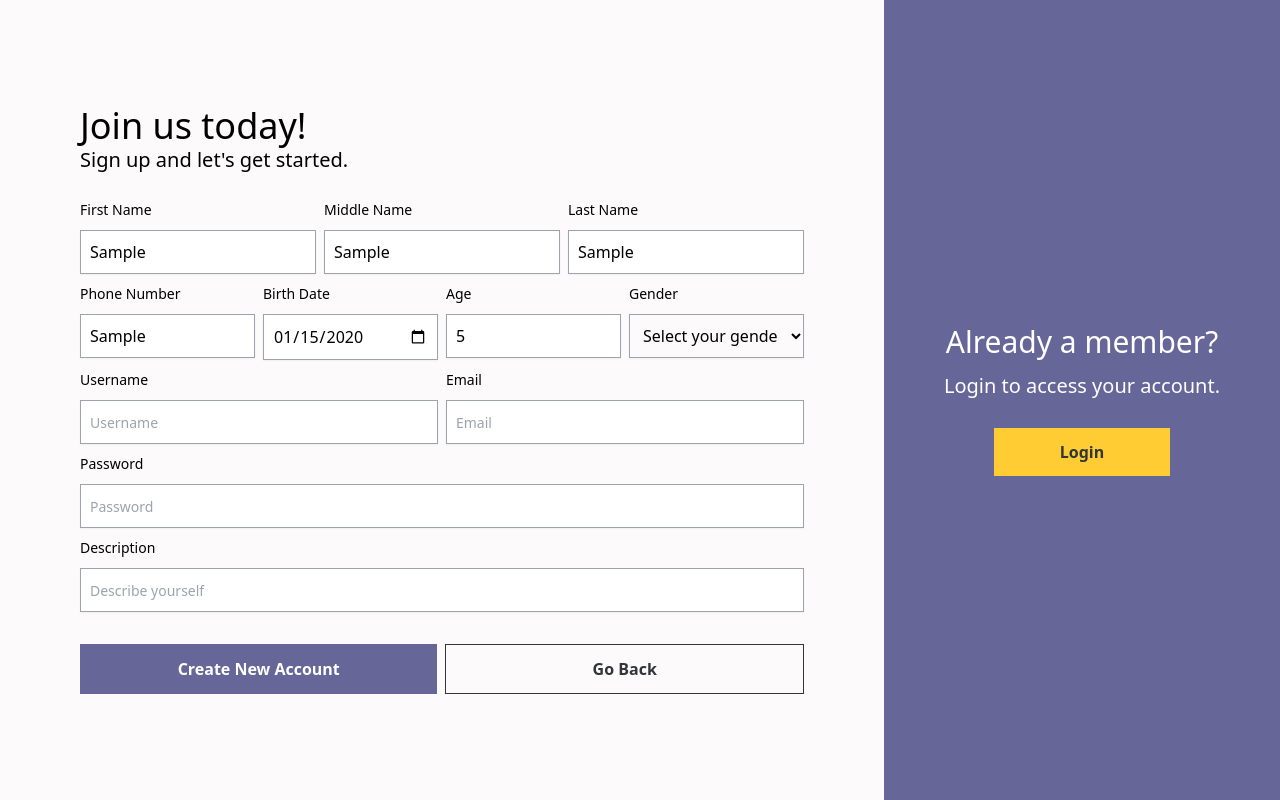
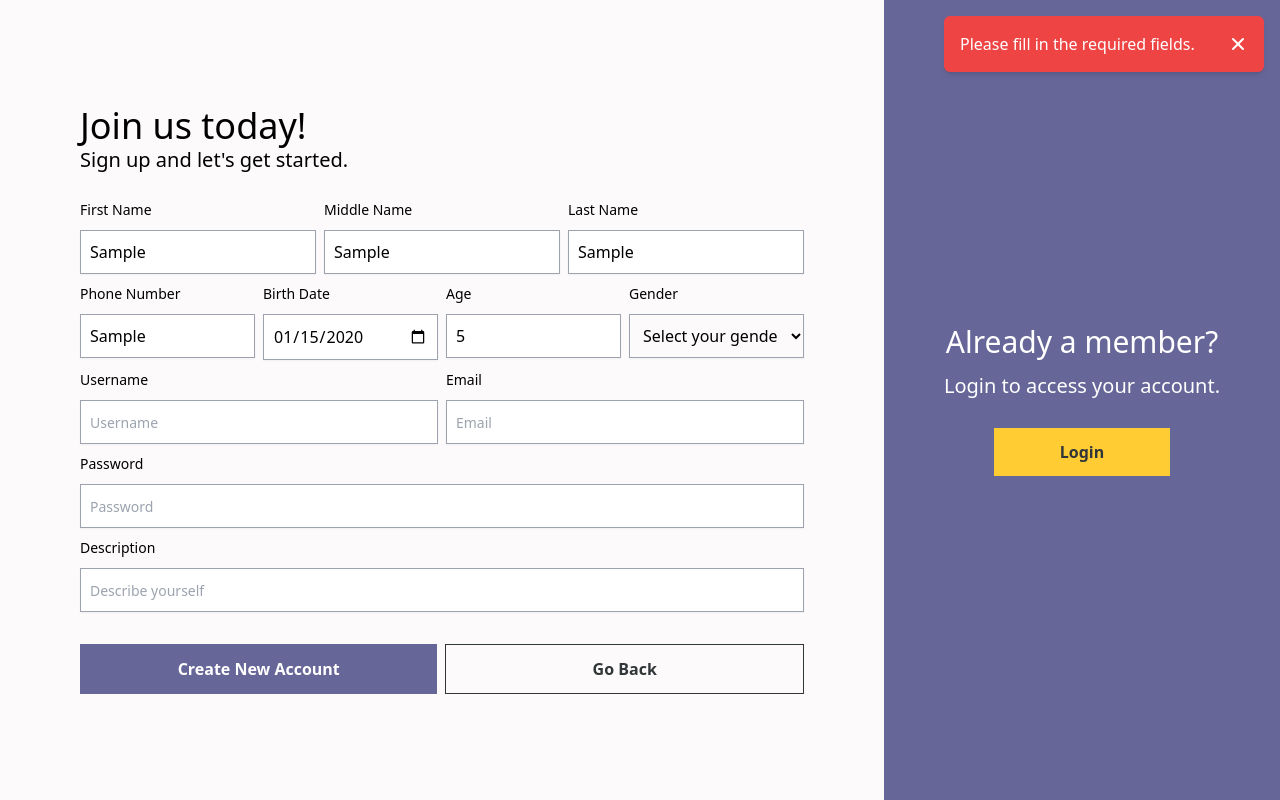
Before and after one commit to AeonFlux022/arthena-gallery, a React (Vite) app in the folder frontend/: page /signup in a window 1280 px wide. Both pictures are taken after typing "Sample", "Sample", "Sample", "Sample", "2020-01-15", "5" into the empty fields and a click on the button "Create New Account". Built offline with nearby package versions, Linux system fonts and the light colour scheme; no server answers.

Commit message:
added alert notifications

```diff
--- /dev/null
+++ b/frontend/src/components/AlertNotification.jsx
@@ -0,0 +1,56 @@
+import { useState, useEffect } from "react";
+
+function AlertNotification({ alert, closeAlert }) {
+  const [showAlert, setShowAlert] = useState(false);
+
+  useEffect(() => {
+    let timer;
+    if (alert) {
+      setShowAlert(true);
+      timer = setTimeout(() => {
+        setShowAlert(false);
+      }, 5000);
+    }
+
+    return () => clearTimeout(timer);
+  }, [alert]);
+
+  return (
+    showAlert &&
+    alert && (
+      <div
+        className={`fixed top-4 right-4 z-50 alert ${
+          alert.type === "success"
+            ? "bg-green-500 text-white"
+            : "bg-red-500 text-white"
+        } rounded-md p-4 w-80 shadow-md flex justify-between items-center`}
+        role="alert"
+      >
+        {alert.message}
+        <button
+          type="button"
+          className="btn-close text-white hover:text-gray-300"
+          onClick={() => {
+            setShowAlert(false);
+            closeAlert();
+          }}
+        >
+          <svg
+            xmlns="http://www.w3.org/2000/svg"
+            className="h-5 w-5"
+            viewBox="0 0 20 20"
+            fill="currentColor"
+          >
+            <path
+              fillRule="evenodd"
+              d="M4.293 4.293a1 1 0 011.414 0L10 8.586l4.293-4.293a1 1 0 111.414 1.414L11.414 10l4.293 4.293a1 1 0 01-1.414 1.414L10 11.414l-4.293 4.293a1 1 0 01-1.414-1.414L8.586 10 4.293 5.707a1 1 0 010-1.414z"
+              clipRule="evenodd"
+            />
+          </svg>
+        </button>
+      </div>
+    )
+  );
+}
+
+export default AlertNotification;
--- a/frontend/src/pages/SignupPage.jsx
+++ b/frontend/src/pages/SignupPage.jsx
@@ -3,6 +3,7 @@ import { Link, useNavigate } from "react-router-dom";
 // import api from "../../api.js";
 import axios from "axios";
 import "../index.css";
+import AlertNotification from "../components/AlertNotification.jsx";
 
 function SignupPage() {
   const [alert, setAlert] = useState(null);
@@ -28,9 +29,20 @@ function SignupPage() {
   const handleChange = (event) => {
     setFormData({ ...formData, [event.target.name]: event.target.value });
   };
+
   // submit
   const handleSubmit = async (event) => {
     event.preventDefault();
+
+    // if wala unod ang fields ma error
+    const emptyFields = Object.values(formData).some((field) => !field);
+    if (emptyFields) {
+      setAlert({
+        type: "danger",
+        message: "Please fill in the required fields.",
+      });
+      return;
+    }
 
     try {
       const response = await axios.post(
@@ -47,6 +59,7 @@ function SignupPage() {
         type: "success",
         message: "Account created successfully!",
       });
+
     } catch (error) {
       if (
         error.response &&
@@ -71,18 +84,6 @@ function SignupPage() {
               </div>
               <div className="">
                 <form onSubmit={handleSubmit}>
-                  {alert && (
-                    <div className={`alert alert-${alert.type}`} role="alert">
-                      {alert.message}
-                      <button
-                        type="button"
-                        className="btn-close"
-                        data-bs-dismiss="alert"
-                        aria-label="Close"
-                        onClick={closeAlert}
-                      ></button>
-                    </div>
-                  )}
                   <div className="flex flex-row gap-2">
                     <div className="w-full">
                       <label className="block text-sm font-medium leading-6">
@@ -257,6 +258,7 @@ function SignupPage() {
                       />
                     </div>
                   </div>
+                  <AlertNotification alert={alert} closeAlert={closeAlert} />
                   <div className="flex flex-row gap-2 justify-center mt-8">
                     <button
                       className="bg-primary text-white font-bold w-full p-3 hover:bg-primary-light"
```
